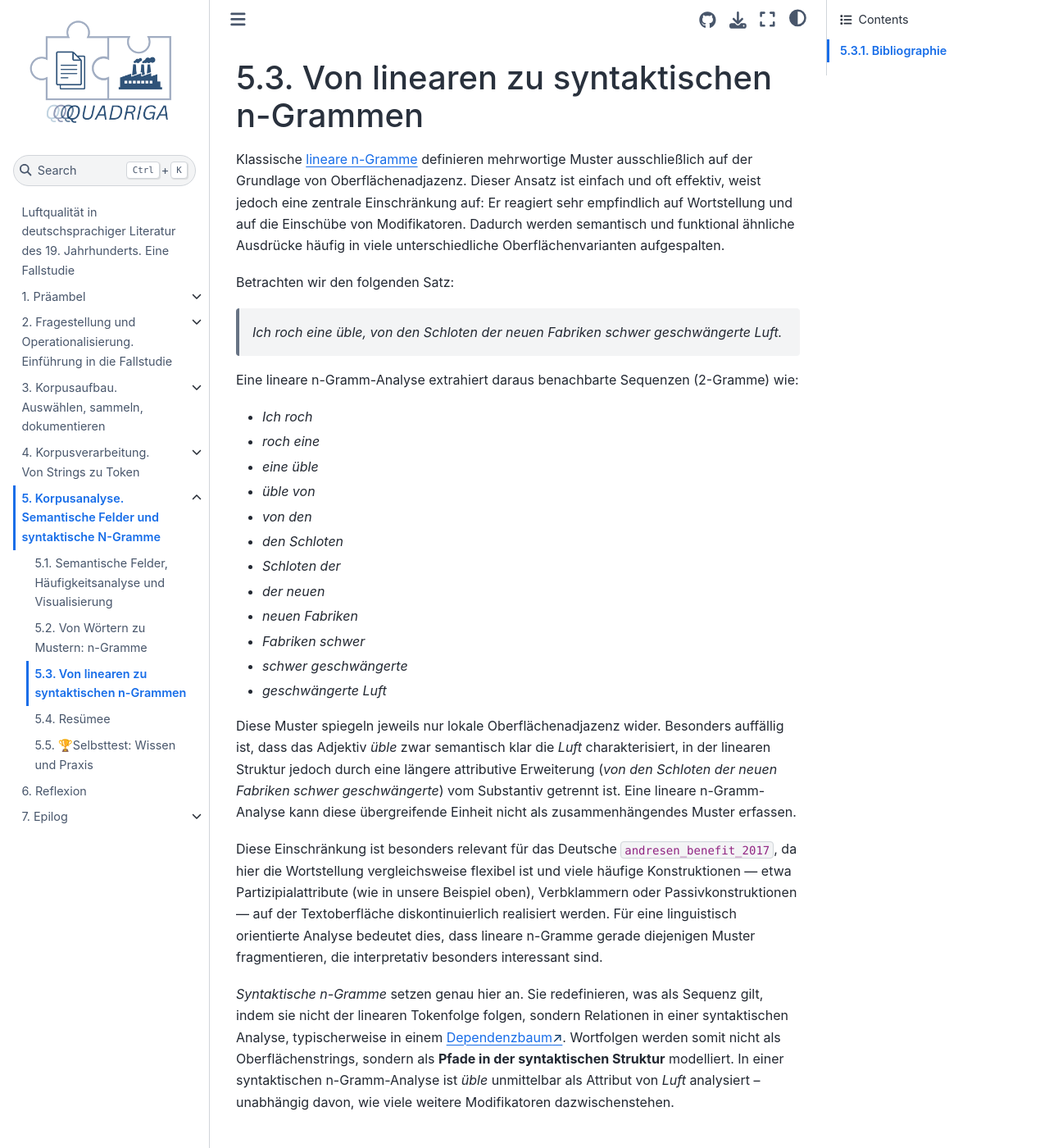
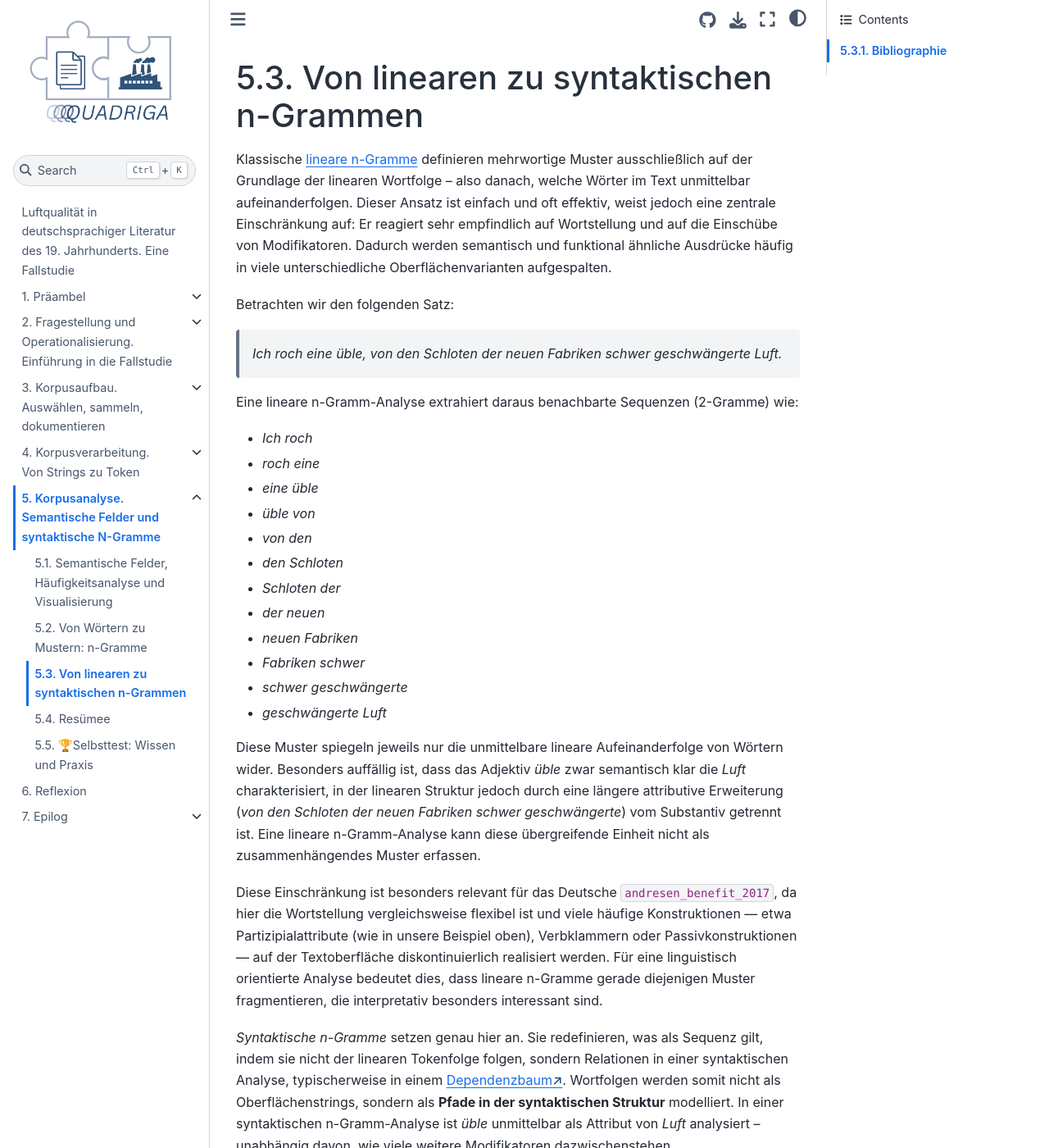
Before and after one commit to quadriga-dk/Text-Fallstudie-3, a Jupyter Book: the page built from corpus_analysis/corpus-analysis_syntactic-ngrams-intro.md, in a window 1280 px wide and 1400 px high. Shown: the whole window at 82% size. Built offline with Jupyter Book 1.0.4 settings and Sphinx 7.4.7 and the Sphinx Book theme 1.1.4, drawn with Linux system fonts in a browser that asks for light colours; pages that are not in the unit, such as notebooks, are missing from menus; cross-references to code outside the pages are shown as plain code.

Commit message:
replace jargon Oberflächenadjazenz with accessible phrasing
Fixes #197

```diff
--- a/corpus_analysis/corpus-analysis_syntactic-ngrams-intro.md
+++ b/corpus_analysis/corpus-analysis_syntactic-ngrams-intro.md
@@ -1,7 +1,7 @@
 (corpus-analysis_ngrams-intro)=
 # Von linearen zu syntaktischen n-Grammen
 
-Klassische [lineare n-Gramme](corpus-analysis_ngrams-intro.md) definieren mehrwortige Muster ausschließlich auf der Grundlage von Oberflächenadjazenz. Dieser Ansatz ist einfach und oft effektiv, weist jedoch eine zentrale Einschränkung auf: Er reagiert sehr empfindlich auf Wortstellung und auf die Einschübe von Modifikatoren. Dadurch werden semantisch und funktional ähnliche Ausdrücke häufig in viele unterschiedliche Oberflächenvarianten aufgespalten.
+Klassische [lineare n-Gramme](corpus-analysis_ngrams-intro.md) definieren mehrwortige Muster ausschließlich auf der Grundlage der linearen Wortfolge – also danach, welche Wörter im Text unmittelbar aufeinanderfolgen. Dieser Ansatz ist einfach und oft effektiv, weist jedoch eine zentrale Einschränkung auf: Er reagiert sehr empfindlich auf Wortstellung und auf die Einschübe von Modifikatoren. Dadurch werden semantisch und funktional ähnliche Ausdrücke häufig in viele unterschiedliche Oberflächenvarianten aufgespalten.
 
 Betrachten wir den folgenden Satz:
 
@@ -22,7 +22,7 @@ Eine lineare n-Gramm-Analyse extrahiert daraus benachbarte Sequenzen (2-Gramme)
 * *schwer geschwängerte*
 * *geschwängerte Luft*
 
-Diese Muster spiegeln jeweils nur lokale Oberflächenadjazenz wider. Besonders auffällig ist, dass das Adjektiv *üble* zwar semantisch klar die *Luft* charakterisiert, in der linearen Struktur jedoch durch eine längere attributive Erweiterung (*von den Schloten der neuen Fabriken schwer geschwängerte*) vom Substantiv getrennt ist. Eine lineare n-Gramm-Analyse kann diese übergreifende Einheit nicht als zusammenhängendes Muster erfassen.
+Diese Muster spiegeln jeweils nur die unmittelbare lineare Aufeinanderfolge von Wörtern wider. Besonders auffällig ist, dass das Adjektiv *üble* zwar semantisch klar die *Luft* charakterisiert, in der linearen Struktur jedoch durch eine längere attributive Erweiterung (*von den Schloten der neuen Fabriken schwer geschwängerte*) vom Substantiv getrennt ist. Eine lineare n-Gramm-Analyse kann diese übergreifende Einheit nicht als zusammenhängendes Muster erfassen.
 
 Diese Einschränkung ist besonders relevant für das Deutsche {cite:p}`andresen_benefit_2017`, da hier die Wortstellung vergleichsweise flexibel ist und viele häufige Konstruktionen — etwa Partizipialattribute (wie in unsere Beispiel oben), Verbklammern oder Passivkonstruktionen — auf der Textoberfläche diskontinuierlich realisiert werden. Für eine linguistisch orientierte Analyse bedeutet dies, dass lineare n-Gramme gerade diejenigen Muster fragmentieren, die interpretativ besonders interessant sind.
 
```
